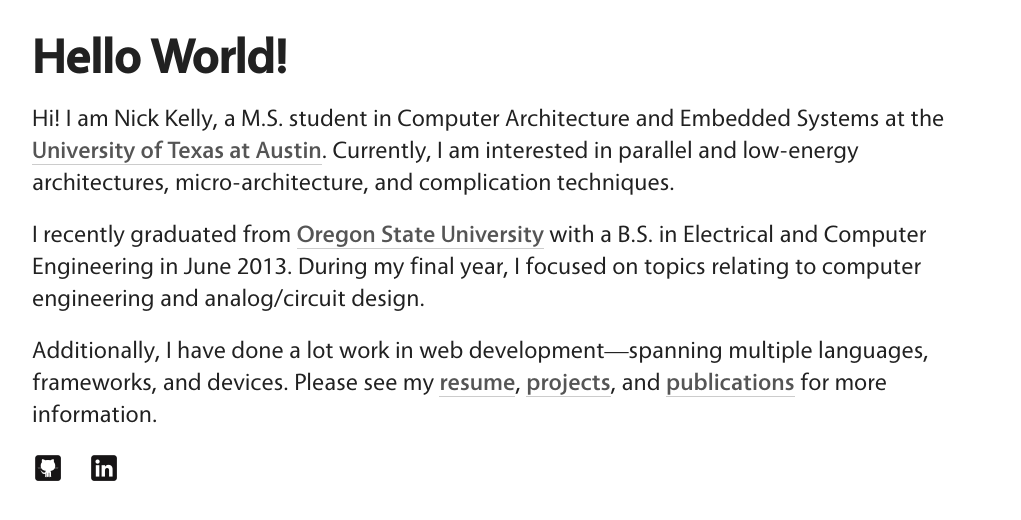
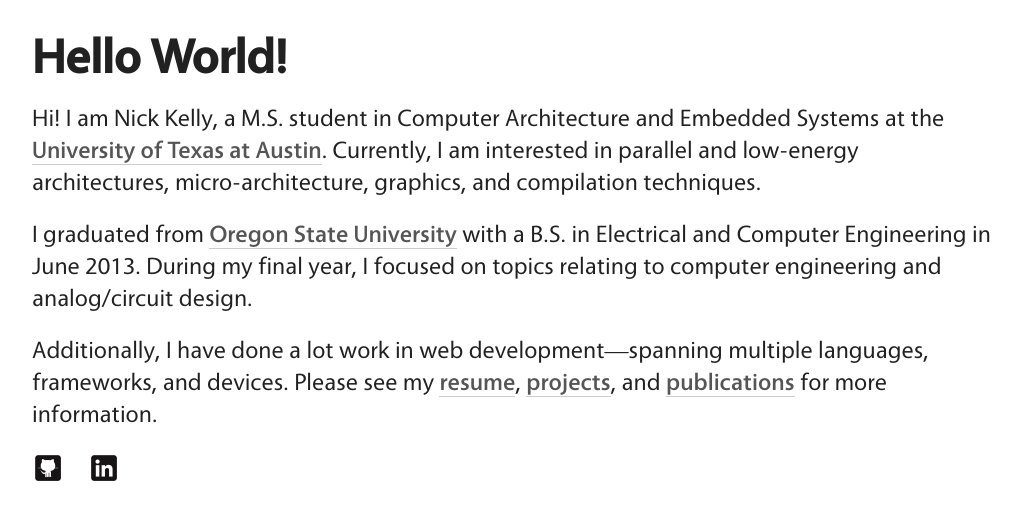
Before and after one commit to skimmmer/skimmmer.github.io, a Jekyll site: the page built from index.html, in a window 1280 px wide, cut to the strip 364-884 px from the top of the page. Shown: the whole strip, without its empty margins (128-1149 px from the left). Built offline with Jekyll 4.4.1, drawn with Linux system fonts in a browser that asks for light colours; nearby versions of some CDN libraries.

Commit message:
Update homepage

```diff
--- a/index.html
+++ b/index.html
@@ -3,10 +3,10 @@ title: Nick Kelly
 layout: default
 ---
 <h1>Hello World!</h1>
-<p class="large">Hi! I am Nick Kelly, a M.S. student in Computer Architecture and Embedded Systems at the <a href="http://www.ece.utexas.edu">University of Texas at Austin</a>. Currently, I am interested in parallel and low-energy architectures, micro-architecture, and complication techniques.
+<p class="large">Hi! I am Nick Kelly, a M.S. student in Computer Architecture and Embedded Systems at the <a href="http://www.ece.utexas.edu">University of Texas at Austin</a>. Currently, I am interested in parallel and low-energy architectures, micro-architecture, graphics, and compilation techniques.
 </p>
 
-<p class="large">I recently graduated from <a href="http://eecs.oregonstate.edu">Oregon State University</a> with a B.S. in Electrical and Computer Engineering in June 2013. During my final year, I focused on topics relating to computer engineering and analog/circuit design.
+<p class="large">I graduated from <a href="http://eecs.oregonstate.edu">Oregon State University</a> with a B.S. in Electrical and Computer Engineering in June 2013. During my final year, I focused on topics relating to computer engineering and analog/circuit design.
 </p>
 
 <p class="large">Additionally, I have done a lot work in web development&mdash;spanning multiple languages, frameworks, and devices. Please see my <a href="/papers/resume.pdf">resume</a>, <a href="/projects">projects</a>, and <a href="/publications">publications</a> for more information.
```
